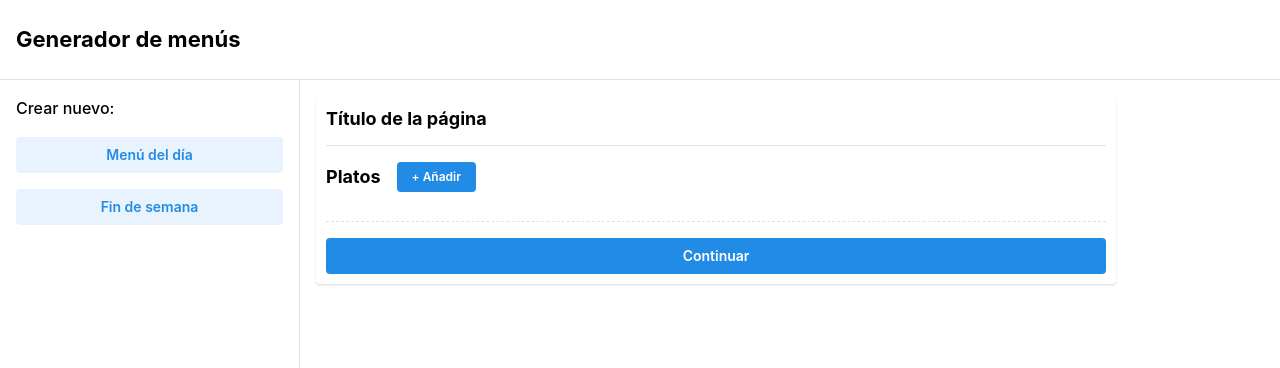
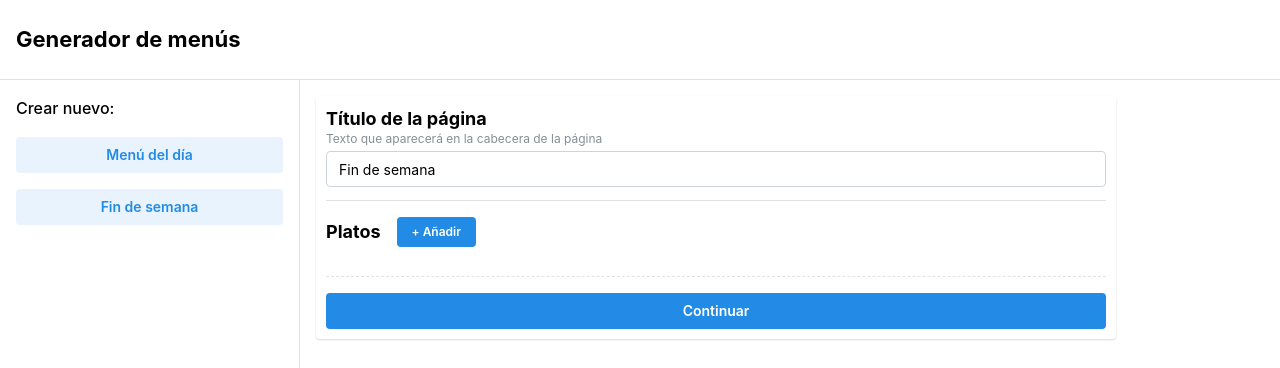
Before and after one commit to raulzc3/menu-generator, a React (Create React App) app: page /finde in a window 1280 px wide. Shown: the top 368 px of the page. Built offline with nearby package versions, Linux system fonts and the light colour scheme.

Commit message:
Fix nombre de documento en finde y añadir título personalizado en finde

```diff
--- a/src/components/FindeTemplate.jsx
+++ b/src/components/FindeTemplate.jsx
@@ -1,7 +1,7 @@
 import { Center, Flex, Stack, Text, Title } from "@mantine/core";
 import { randomId } from "@mantine/hooks";
 
-export default function FindeTemplate({ data }) {
+export default function FindeTemplate({ data, title }) {
   const result = [];
   const parseData = () => {
     console.log(data);
@@ -44,11 +44,12 @@ export default function FindeTemplate({ data }) {
           style={{
             fontFamily: "Edwardian",
             fontWeight: 100,
-            fontSize: "5rem",
+            fontSize: "4.5rem",
             marginBottom: "2rem",
+            textAlign: "center",
           }}
         >
-          Fin de semana
+          {title}
         </Title>
       </Center>
       {parseData()}
--- a/src/components/PdfDownloader.js
+++ b/src/components/PdfDownloader.js
@@ -23,7 +23,6 @@ export default function PdfDownloader({ children, setData, type }) {
             setData(null);
           }}
           variant="default"
-          // style={{ width: "49%" }}
         >
           Volver
         </Button>
@@ -31,7 +30,6 @@ export default function PdfDownloader({ children, setData, type }) {
           onClick={() => {
             setDownloading(true);
           }}
-          // style={{ width: "49%" }}
         >
           Descargar
         </Button>
--- a/src/views/Finde.jsx
+++ b/src/views/Finde.jsx
@@ -1,4 +1,4 @@
-import { Button, Divider, Paper, Stack, Title } from "@mantine/core";
+import { Button, Divider, Paper, Stack, TextInput, Title } from "@mantine/core";
 
 import { useState } from "react";
 import { useForm } from "@mantine/form";
@@ -15,6 +15,8 @@ export default function Finde(props) {
     },
   });
 
+  const [title, setTitle] = useState("Fin de semana");
+
   return (
     <Paper style={{ maxWidth: "50rem" }} shadow="xs" p={10} h={"100%"}>
       <Stack style={{ display: !data ? "flex" : "none" }}>
@@ -24,6 +26,13 @@ export default function Finde(props) {
           })}
         >
           <Title order={4}>Título de la página</Title>
+          <TextInput
+            value={title}
+            description="Texto que aparecerá en la cabecera de la página"
+            onChange={(e) => {
+              setTitle(e.target.value);
+            }}
+          />
 
           <Divider style={{ marginTop: ".8rem", marginBottom: "1rem" }} />
           <Stack>
@@ -40,8 +49,8 @@ export default function Finde(props) {
       </Stack>
       {data && (
         <div>
-          <PdfDownloader setData={setData} type="menu">
-            <FindeTemplate data={data} />
+          <PdfDownloader setData={setData} type="fin_de_semana">
+            <FindeTemplate data={data} title={title} />
           </PdfDownloader>
         </div>
       )}
```
